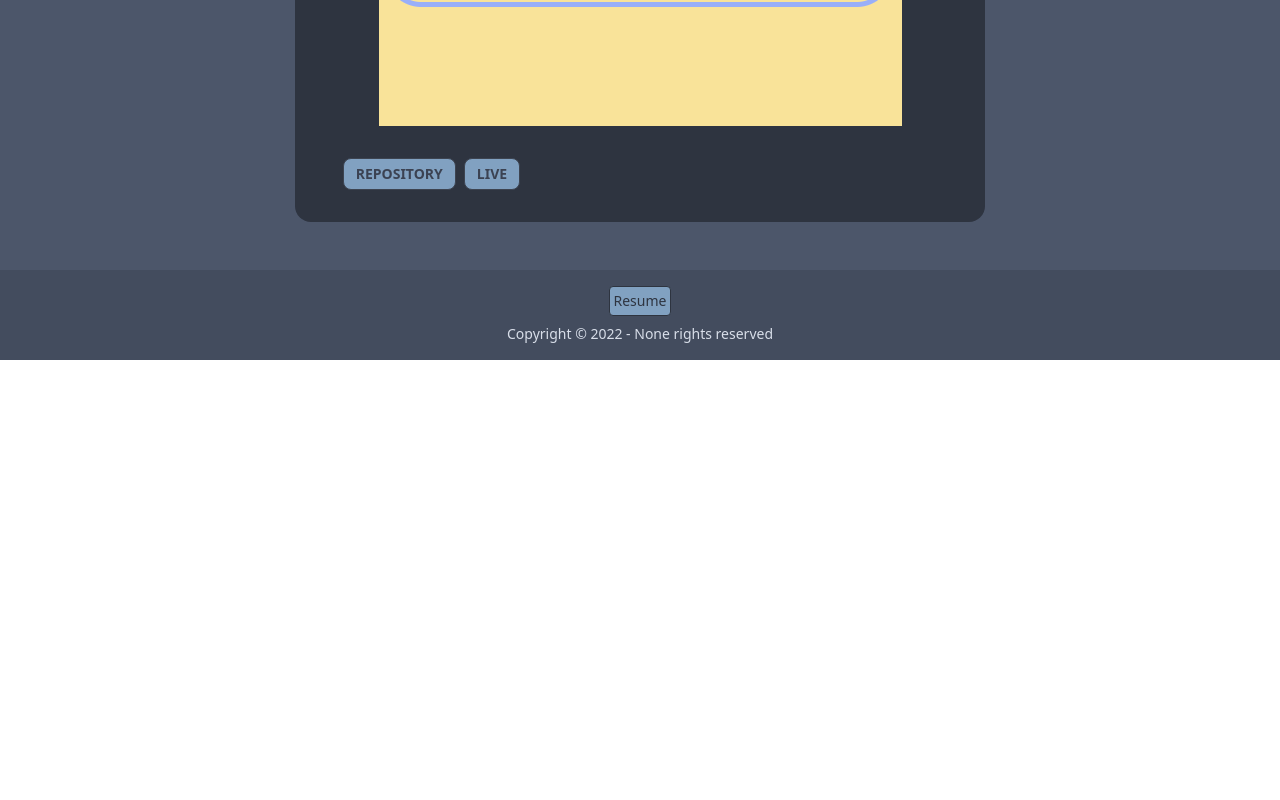
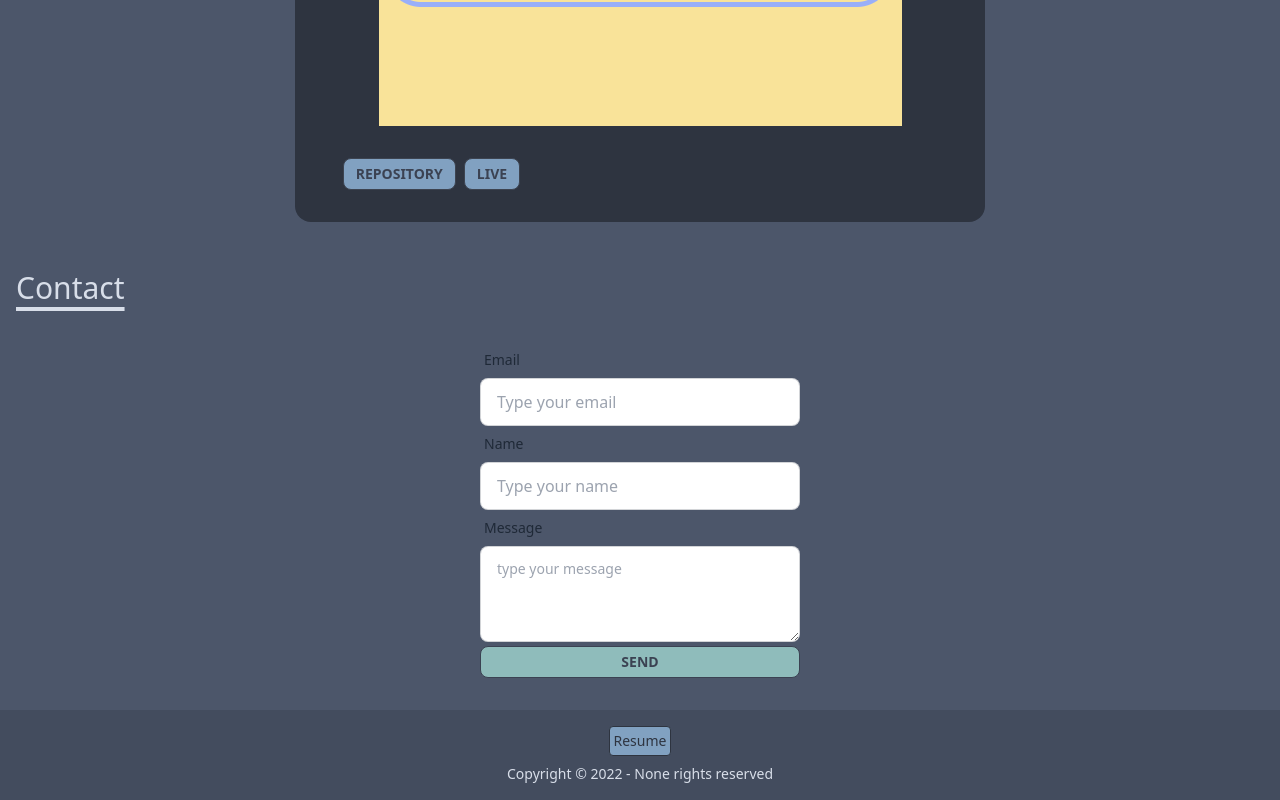
Before and after one commit to hokageCV/portfolio, a React (Vite) app: page / in a window 1280 px wide. Shown: the part 3494-4294 px from the top of the page. Before the commit the page ends 3854 px from the top, so only its background shows below. Built offline with nearby package versions, Linux system fonts and the light colour scheme.

Commit message:
add contact form

```diff
--- a/package.json
+++ b/package.json
@@ -12,6 +12,7 @@
     "deploy": "gh-pages -d dist"
   },
   "dependencies": {
+    "@emailjs/browser": "^3.10.0",
     "@fortawesome/react-fontawesome": "^0.2.0",
     "daisyui": "^2.45.0",
     "react": "^18.2.0",
--- a/src/App.jsx
+++ b/src/App.jsx
@@ -3,7 +3,7 @@ import Navbar from './components/sections/Navbar'
 import About from './components/sections/About'
 import Skills from './components/sections/Skills'
 import Projects from './components/sections/Projects'
-// import Contact from './components/sections/Contact'
+import Contact from './components/sections/Contact'
 import Footer from './components/sections/Footer'
 
 
@@ -24,6 +24,7 @@ export default function App() {
       <About />
       <Skills />
       <Projects />
+      <Contact />
       <Footer />
     </div>
   )
--- a/src/components/sections/Contact.jsx
+++ b/src/components/sections/Contact.jsx
@@ -1,7 +1,64 @@
-import React from 'react';
+import React, { useState, useRef } from 'react';
+import emailjs from '@emailjs/browser';
+import Title from '../utilities/Title';
 
 export default function Contact(){
+    const [showForm, setShowForm] = useState(true);
+    const form = useRef();
+
+
+    const sendEmail = (e) => {
+    e.preventDefault();
+
+    emailjs.sendForm('service_y0otqou', 'template_u1k626r', form.current, 'K1lYkIkA55p_BVoT_')
+        .then((result) => {
+            console.log("message sent  ", result.text);
+            // e.target.reset();
+            setShowForm(false)
+        }, (error) => {
+            console.log("error aaya  ",error.text);
+        });
+    };
+
     return (
-        <div>Contact</div>
+        <div id='contact' className='px-4'>
+            <Title>Contact</Title>
+            <div className='flex flex-col md:flex-row items-center justify-center m-4  p-4'>
+
+                { showForm &&
+                    <form ref={form} onSubmit={sendEmail} className="form-control w-full max-w-xs">
+
+                        <label className="label">
+                            <span className="label-text">Email</span>
+                        </label>
+                        <input type="email" placeholder="Type your email" name="user_email" className="input input-bordered w-full max-w-xs" />
+
+                        <label className="label">
+                            <span className="label-text">Name</span>
+                        </label>
+                        <input type="text" placeholder="Type your name" name="user_name"  className="input input-bordered w-full max-w-xs" />
+
+                        <label className="label">
+                            <span className="label-text">Message</span>
+                        </label>
+                        <textarea name="message" className="textarea textarea-bordered h-24" placeholder="type your message"/>
+
+                        <button  type="submit" value="Send" className="btn btn-sm btn-outline mt-1 bg-frost-3 dark:bg-frost-1 text-night-3">
+                            Send
+                        </button>
+
+                    </form>
+                }
+                { !showForm &&
+                    <div className="alert alert-success shadow-lg w-1/2">
+                        <div>
+                        <svg xmlns="http://www.w3.org/2000/svg" className="stroke-current flex-shrink-0 h-6 w-6" fill="none" viewBox="0 0 24 24"><path strokeLinecap="round" strokeLinejoin="round" strokeWidth="2" d="M9 12l2 2 4-4m6 2a9 9 0 11-18 0 9 9 0 0118 0z" /></svg>
+                        <span>Message Sent</span>
+                        </div>
+                    </div>
+                }
+
+            </div>
+        </div>
     )
 }
```
Also changed, not shown: 2 other files (tests, documents, lock files or other folders).
